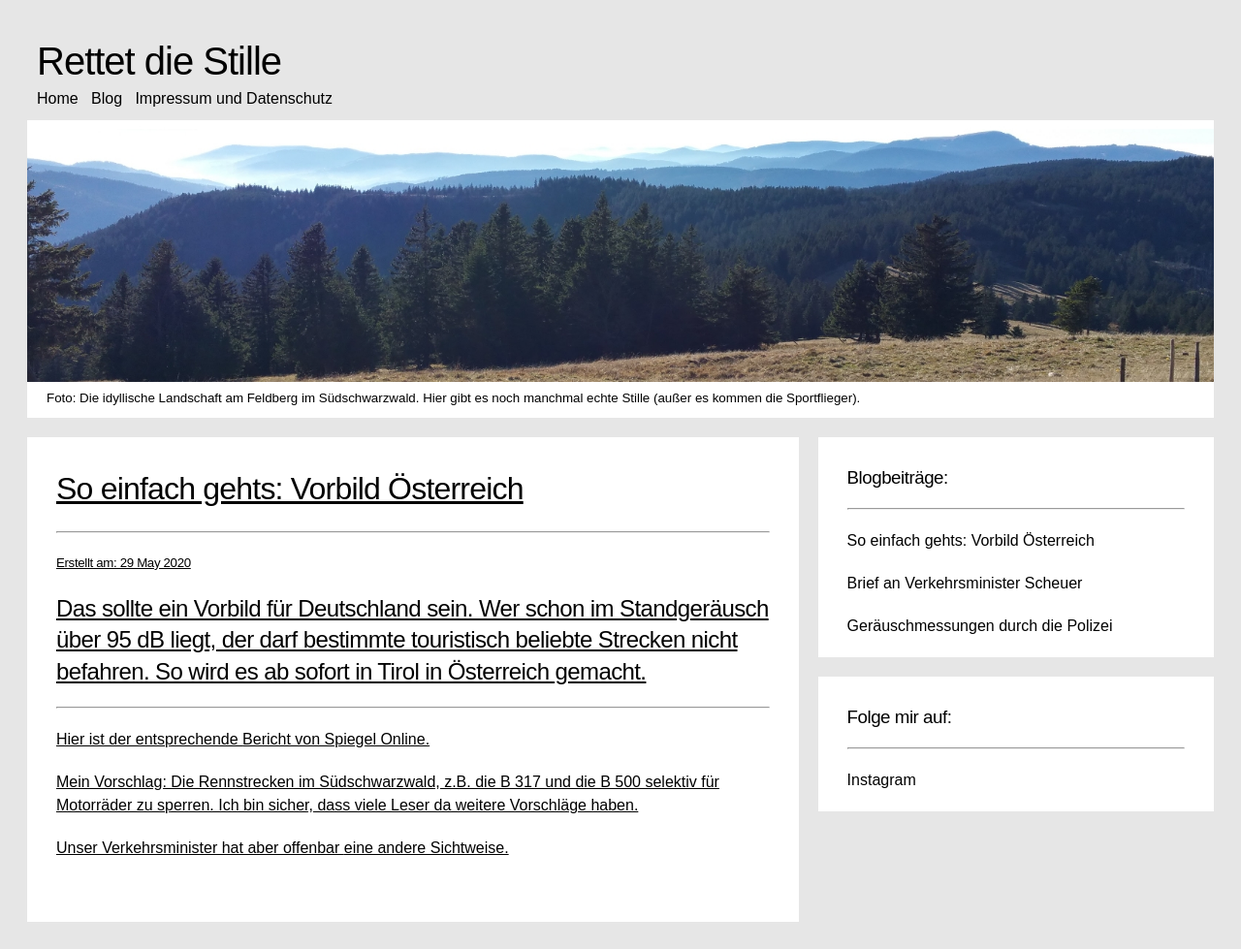
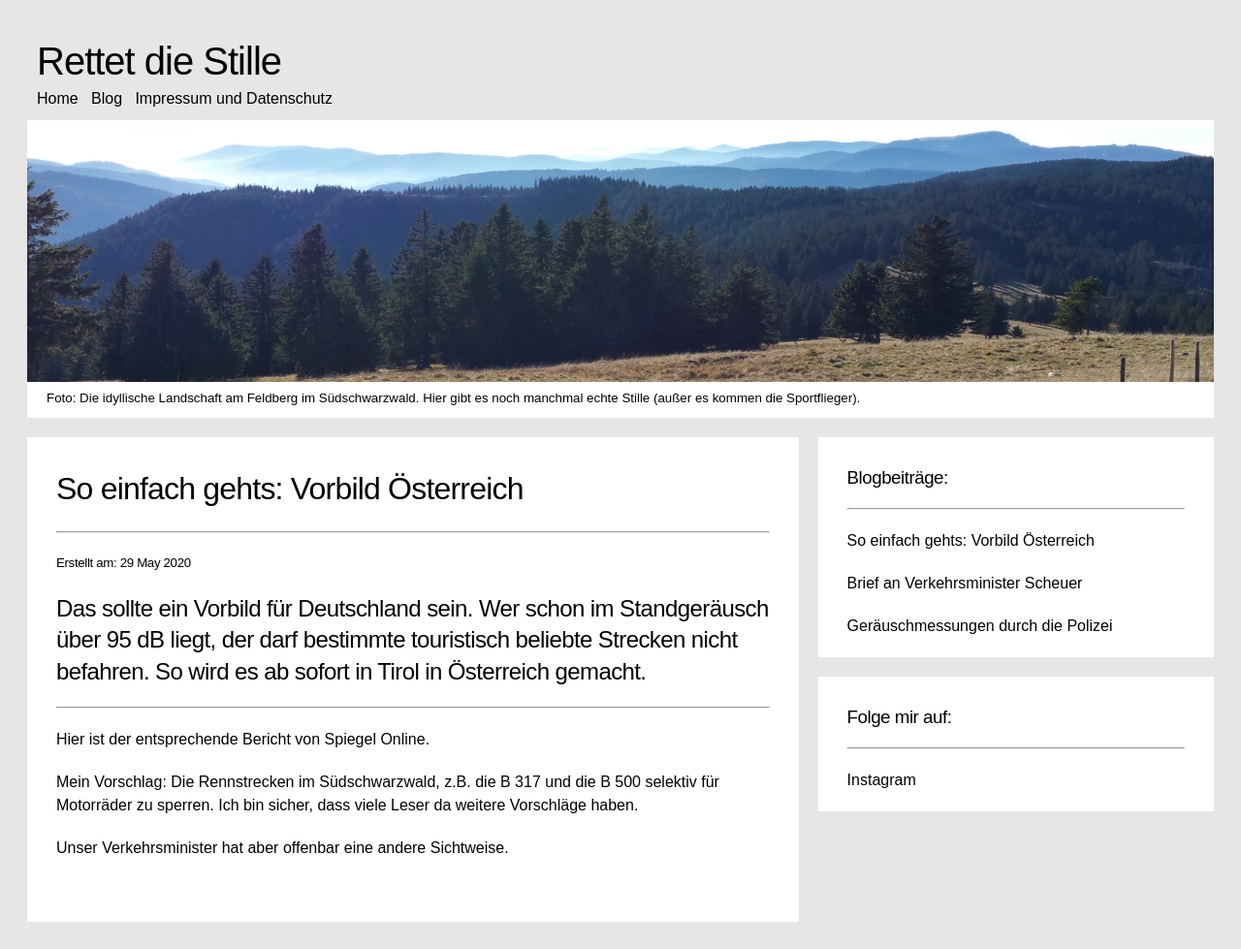
Before and after one commit to rettet-die-stille/rettet-die-stille.github.io, a Jekyll site: the page built from _posts/2020-05-29-So-einfach-gehts-Vorbild-Oesterreich.md, in a window 1280 px wide. Shown: the whole page at 97% size. Built offline with Jekyll 4.4.1, drawn with Linux system fonts in a browser that asks for light colours.

Commit message:
Update post.html

```diff
--- a/_layouts/post.html
+++ b/_layouts/post.html
@@ -2,7 +2,7 @@
 layout: defaultmodern
 ---
 
- <div class="card" style="min-height: 500px;text-decoration: underline;">
+ <div class="card" style="min-height: 500px;">
   <h1>{{ page.title }}</h1>
   <hr>
   <h5>Erstellt am: {{ page.date | date_to_string }}</h5>
```
